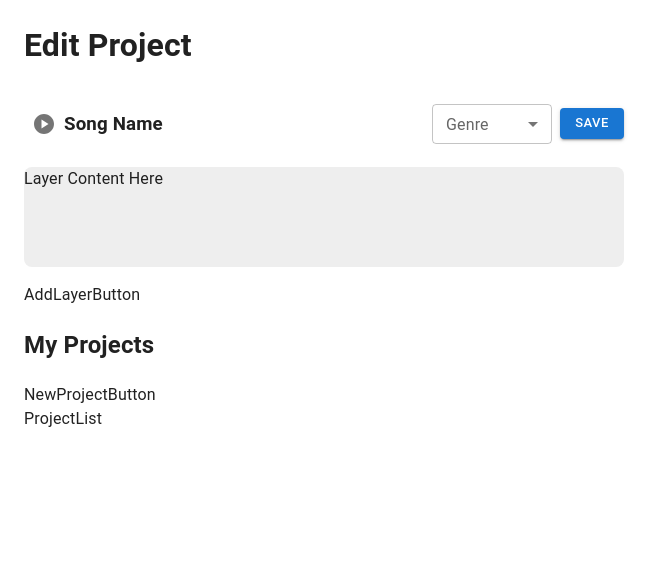
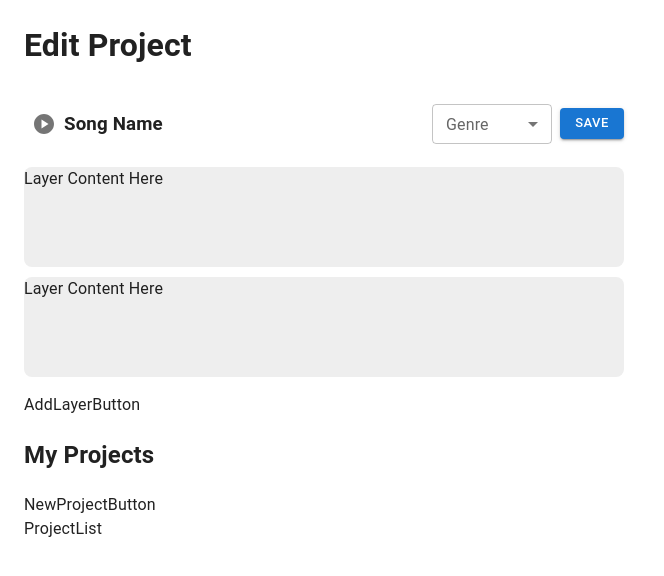
Before and after one commit to rpp33-boc-pacific/improvibe, a Next.js app: page /editor in a window 1280 px wide. Shown: the top 576 px of the page, without its empty margins (0-664 px from the left). Built offline with nearby package versions, Linux system fonts and the light colour scheme.

Commit message:
add marginBottom to li

```diff
--- a/components/projectEditor/LayerList.tsx
+++ b/components/projectEditor/LayerList.tsx
@@ -8,6 +8,9 @@ export default function LayerList({ layers }) {
     listStyleType: 'none',
     padding: 0
   }
+  const liStyle = {
+    marginBottom: 10
+  }
 
   return (
     <ul role='list-layers' style={listStyle}>
@@ -16,7 +19,17 @@ export default function LayerList({ layers }) {
         <Layer key={layer.id} data={layer} />
         );
       })} */}
-      <li><Box sx={{
+      <li style={liStyle}><Box sx={{
+        width: 600,
+        height: 100,
+        backgroundColor: '#eee',
+        '&:hover': {
+          backgroundColor: '#ccc',
+          opacity: [0.9, 0.8, 0.7],
+        },
+        borderRadius: 2
+      }}>Layer Content Here</Box></li>
+      <li style={liStyle}><Box sx={{
         width: 600,
         height: 100,
         backgroundColor: '#eee',
```
